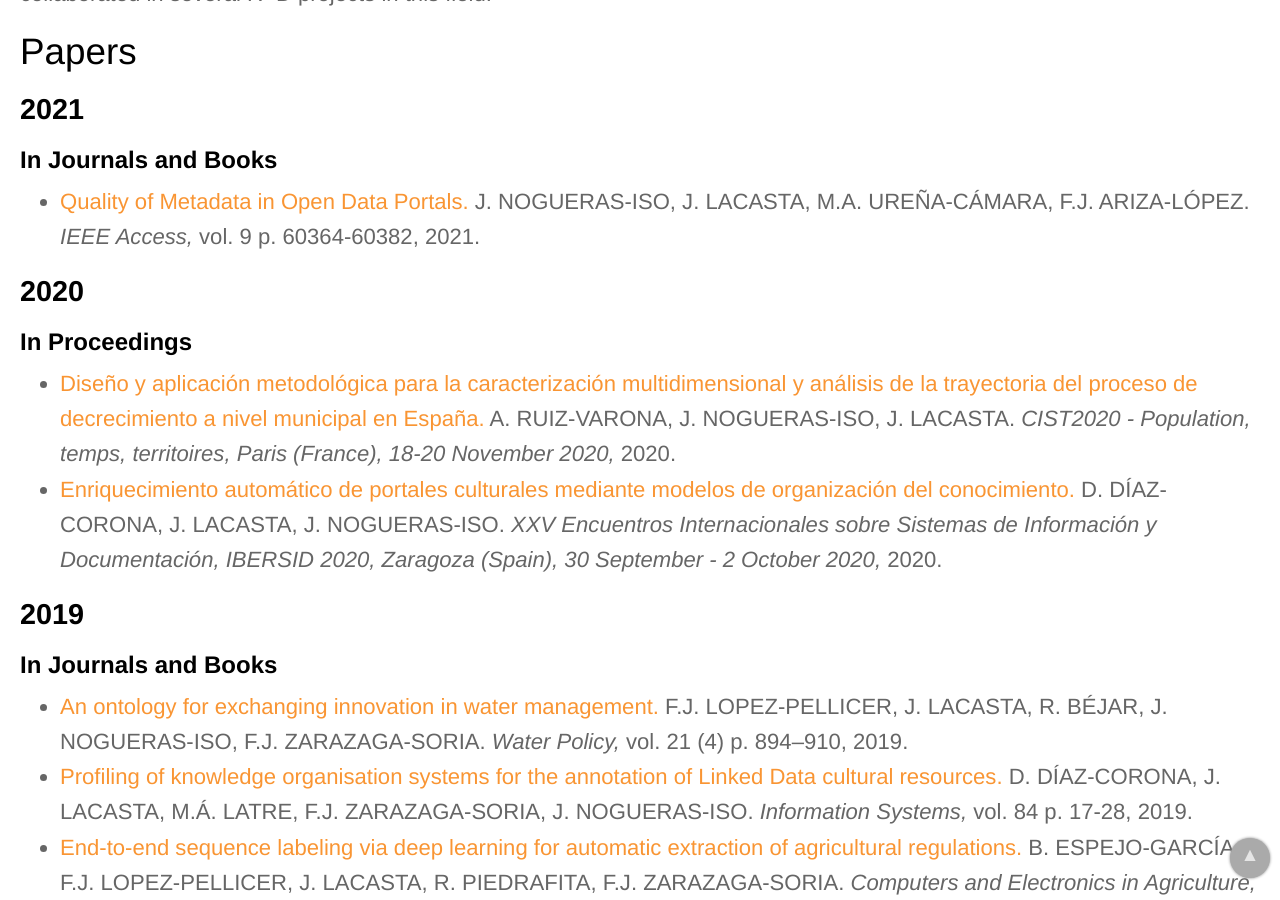
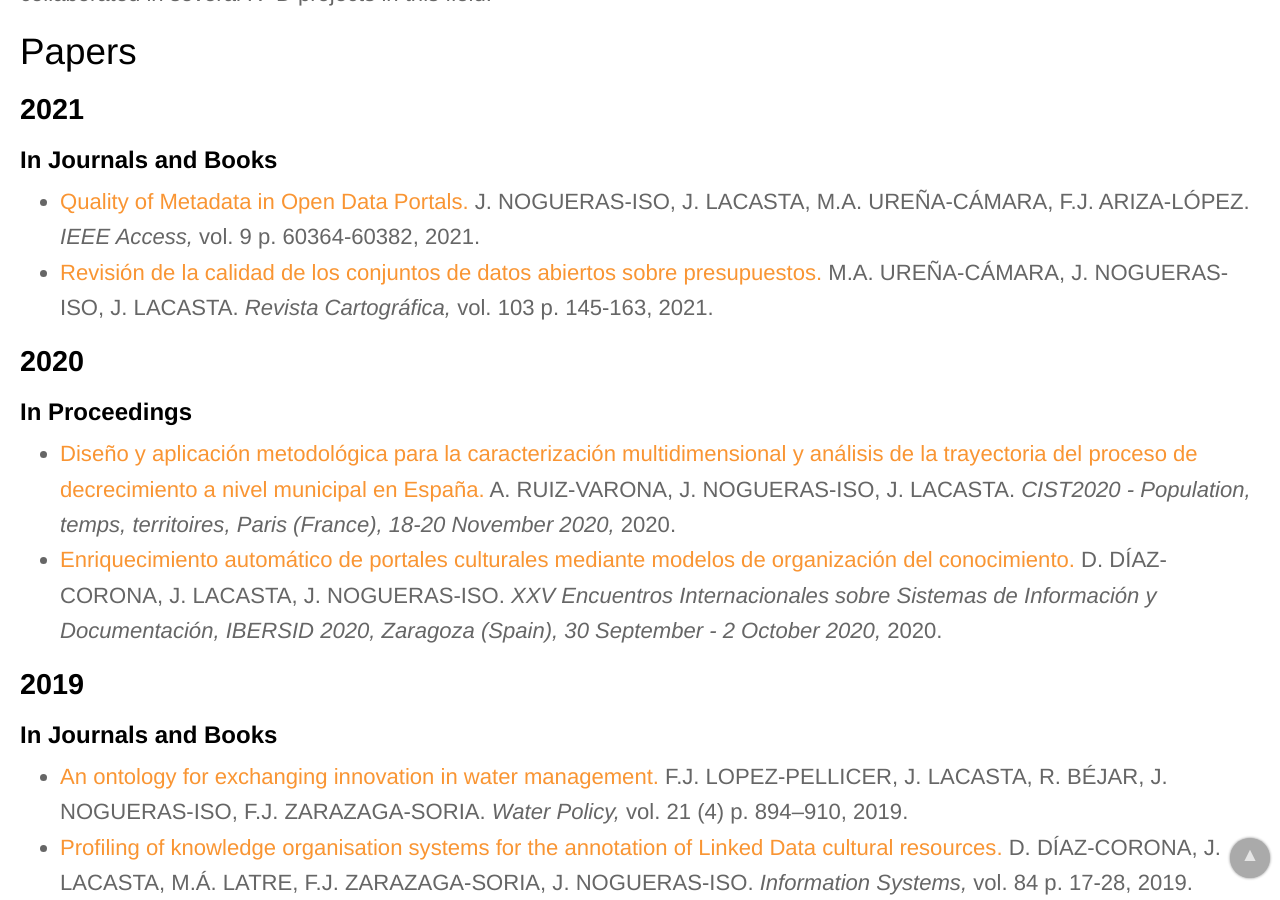
Before and after one commit to IAAA-Lab/IAAA-Lab.github.io, a Jekyll site: the page built from _staff/jlacasta.md, in a window 1280 px wide and 900 px high, scrolled down 779 px. Built offline with Jekyll 4.4.1, drawn with Linux system fonts in a browser that asks for light colours.

Commit message:
Update papers.yml

```diff
--- a/_data/papers.yml
+++ b/_data/papers.yml
@@ -17,6 +17,14 @@
   publication_detail: "vol. 9 p. 60364-60382"
   year: 2021
   doi: 10.1109/ACCESS.2021.3073455
+# -------------------
+- title: "Revisión de la calidad de los conjuntos de datos abiertos sobre presupuestos"
+  url: https://doi.org/10.35424/rcarto.i103.1026
+  authors: M.A. UREÑA-CÁMARA, J. NOGUERAS-ISO, J. LACASTA
+  publication: "Revista Cartográfica"
+  publication_detail: "vol. 103 p. 145-163"
+  year: 2021
+  doi: 10.35424/rcarto.i103.1026
 # -------------------
 - title: "Blur2Sharp: A GAN-Based Model for Document Image Deblurring"
   url: https://dx.doi.org/10.2991/ijcis.d.210407.001
```
